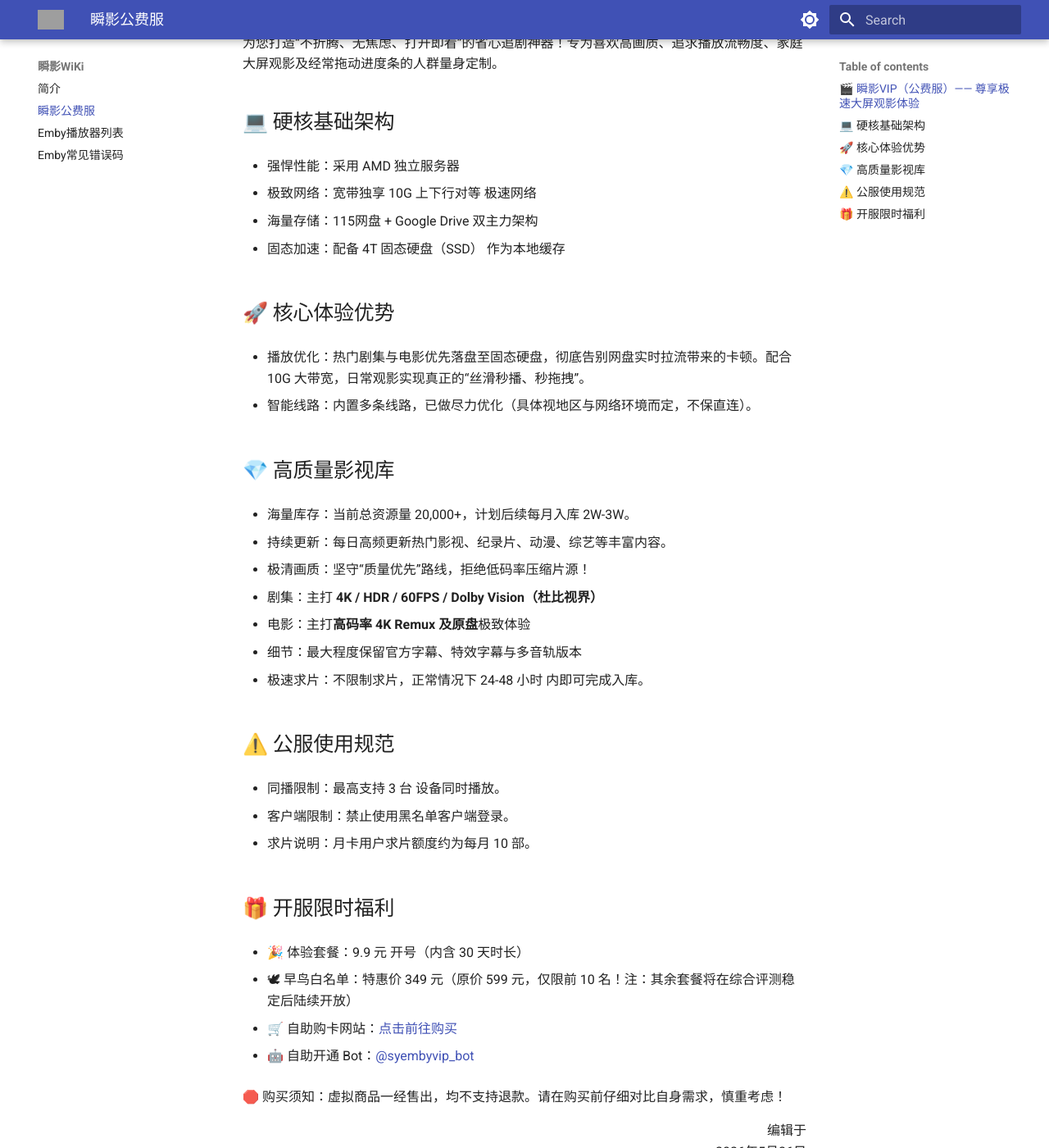
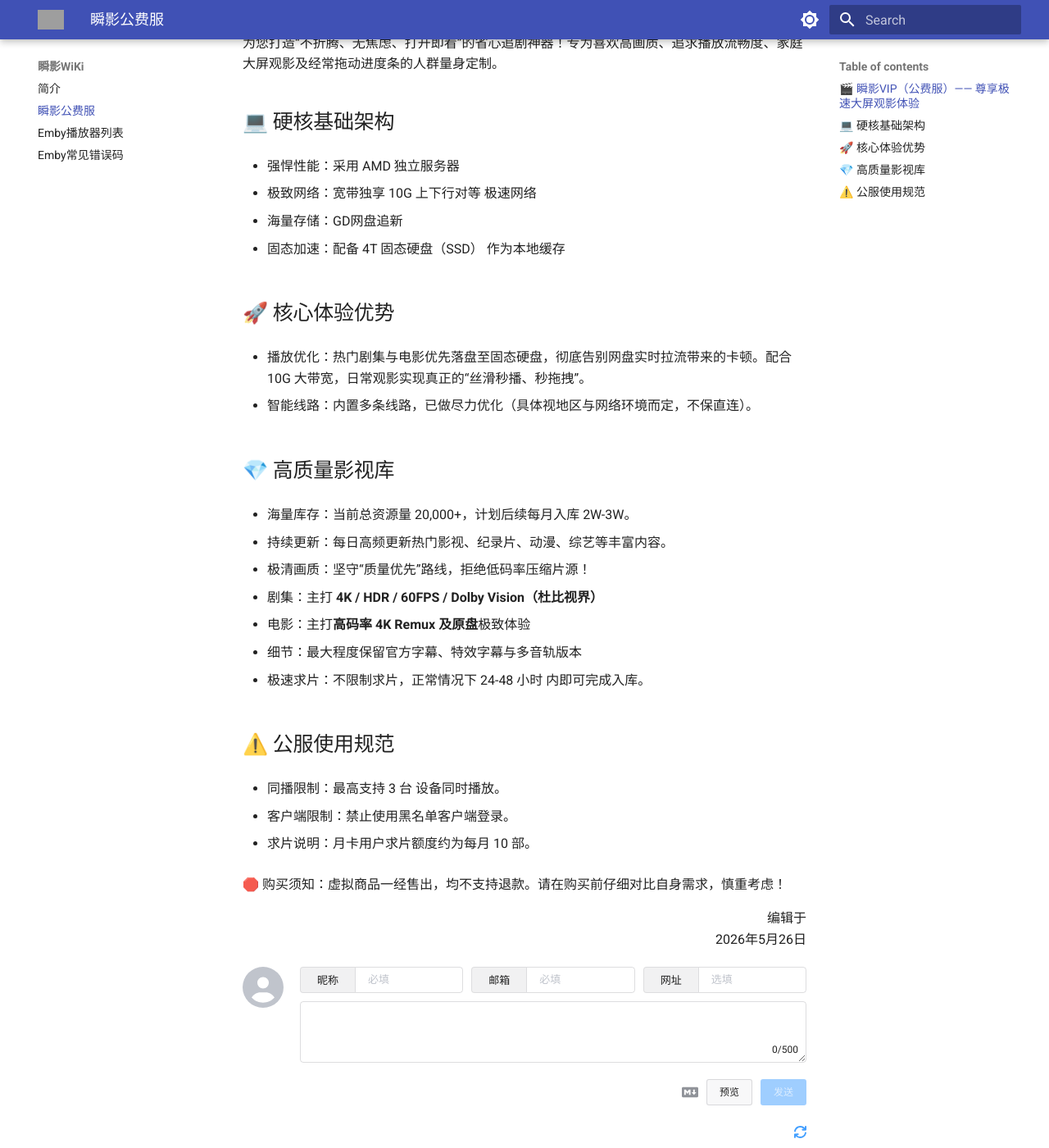
Before and after one commit to LucasAndrew0120/ShunYing_WiKi, an MkDocs documentation site: the page built from docs/Public_expense.md, in a window 1280 px wide and 1400 px high, scrolled down 191 px. Shown: the whole window at 82% size. Built offline with MkDocs 1.6.1 and Material for MkDocs 9.7.7, drawn with Linux system fonts in a browser that asks for light colours; comment, search, counter and statistics services are not loaded; grey boxes are pictures that could not be loaded.

Commit message:
2026.06.06修订

```diff
--- a/docs/Public_expense.md
+++ b/docs/Public_expense.md
@@ -10,7 +10,7 @@
 
 - 极致网络：宽带独享 10G 上下行对等 极速网络
 
-- 海量存储：115网盘 + Google Drive 双主力架构
+- 海量存储：GD网盘追新
 
 - 固态加速：配备 4T 固态硬盘（SSD） 作为本地缓存
 
@@ -44,15 +44,7 @@
 
 - 求片说明：月卡用户求片额度约为每月 10 部。
 
-## 🎁 开服限时福利
 
-- 🎉 体验套餐：9.9 元 开号（内含 30 天时长）
-
-- 🕊 早鸟白名单：特惠价 349 元（原价 599 元，仅限前 10 名！注：其余套餐将在综合评测稳定后陆续开放）
-
-- 🛒 自助购卡网站：[点击前往购买](https://pay.ldxp.cn/shop/VEKJ3ZGK)
-
-- 🤖 自助开通 Bot：[@syembyvip_bot](https://t.me/syembyvip_bot)
 
 🛑 购买须知：虚拟商品一经售出，均不支持退款。请在购买前仔细对比自身需求，慎重考虑！
 
```
Also changed, not shown: docs/index.md (+2 -2 lines).
